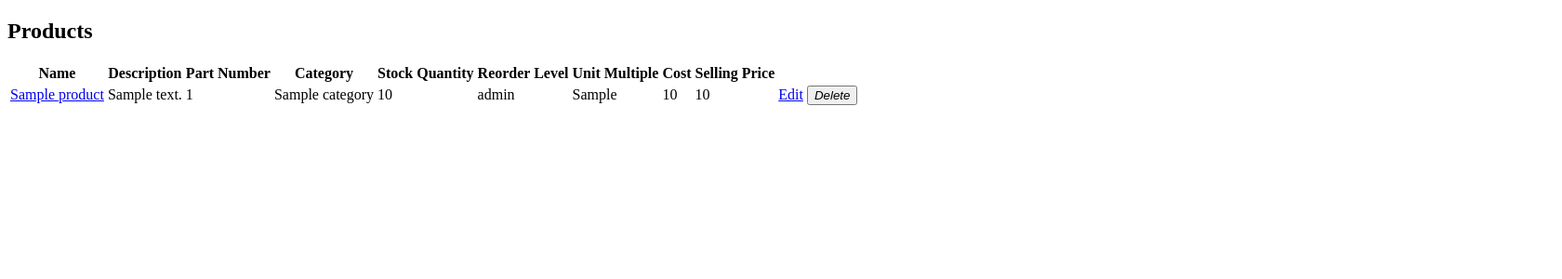
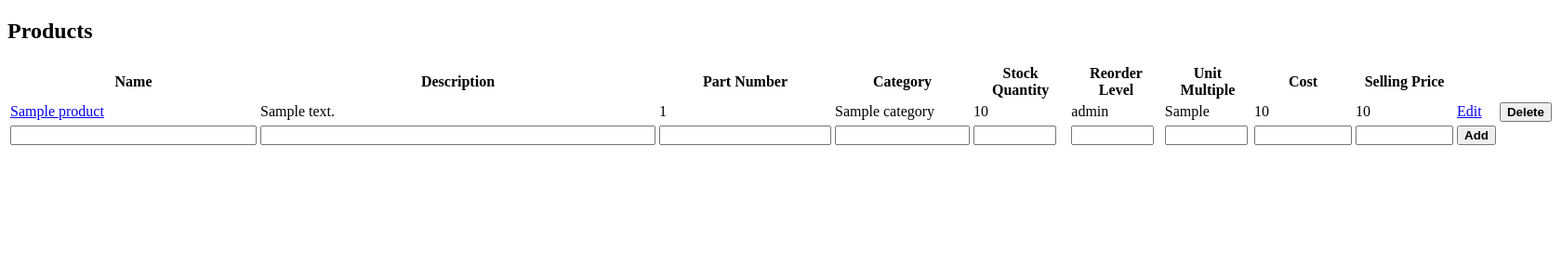
Before and after one commit to murrayscott/project1, a Flask app: page /products in a window 1680 px wide. Shown: the part 70-370 px from the top of the page at 93% size. Run offline with Flask 2, Linux system fonts and the light colour scheme; a database or web service that is not in the repository returns one stand-in record (values such as "Sample title"); some libraries are stand-ins or nearby versions.

Commit message:
added create new fields in products/index.htm

```diff
--- a/templates/products/index.html
+++ b/templates/products/index.html
@@ -29,10 +29,62 @@
     <td><a href="/products/{{product.id}}/edit">Edit</a></td>
     <td>
       <form action="/products/{{ product.id }}/delete" method="POST">
-        <button><i>Delete</i></button>
+        <button><b>Delete</b></button>
+      </form>
+    </td>
+  {% endfor %}
+  </tr>
+  <tr>
+    <td>
+      <form>
+        <input type="text" id = "name" size="30" name="name">
+      </form>
+    </td>
+    <td>
+      <form>
+        <input type="text" id = "description" size="50" name="description">
+      </form>
+    </td>
+    <td>
+      <form>
+        <input type="text" id = "part_number" name="part_number">
+      </form>
+    </td>
+    <td>
+      <form>
+        <input type="text" id = "category" size="15" name="category">
+      </form>
+    </td>
+    <td>
+      <form>
+        <input type="text" id = "stock_qty" size="8" name="stock_qty">
+      </form>
+    </td>
+    <td>
+      <form>
+        <input type="text" id = "reorder_level" size="8" name="reorder_level">
+      </form>
+    </td>
+    <td>
+      <form>
+        <input type="text" id = "unit_multiple" size="8" name="unit_multiple">
+      </form>
+    </td>
+    <td>
+      <form>
+        <input type="text" id = "cost" size="10" name="cost">
+      </form>
+    </td>
+    <td>
+      <form>
+        <input type="text" id = "selling_price" size="10" name="selling_price">
+      </form>
+    </td>
+    <td>
+      <form action="/products/add" method="POST">
+        <button><b>Add</b></button>
       </form>
     </td>
   </tr>
-  {% endfor %}
 </table>
 {% endblock %}
```
